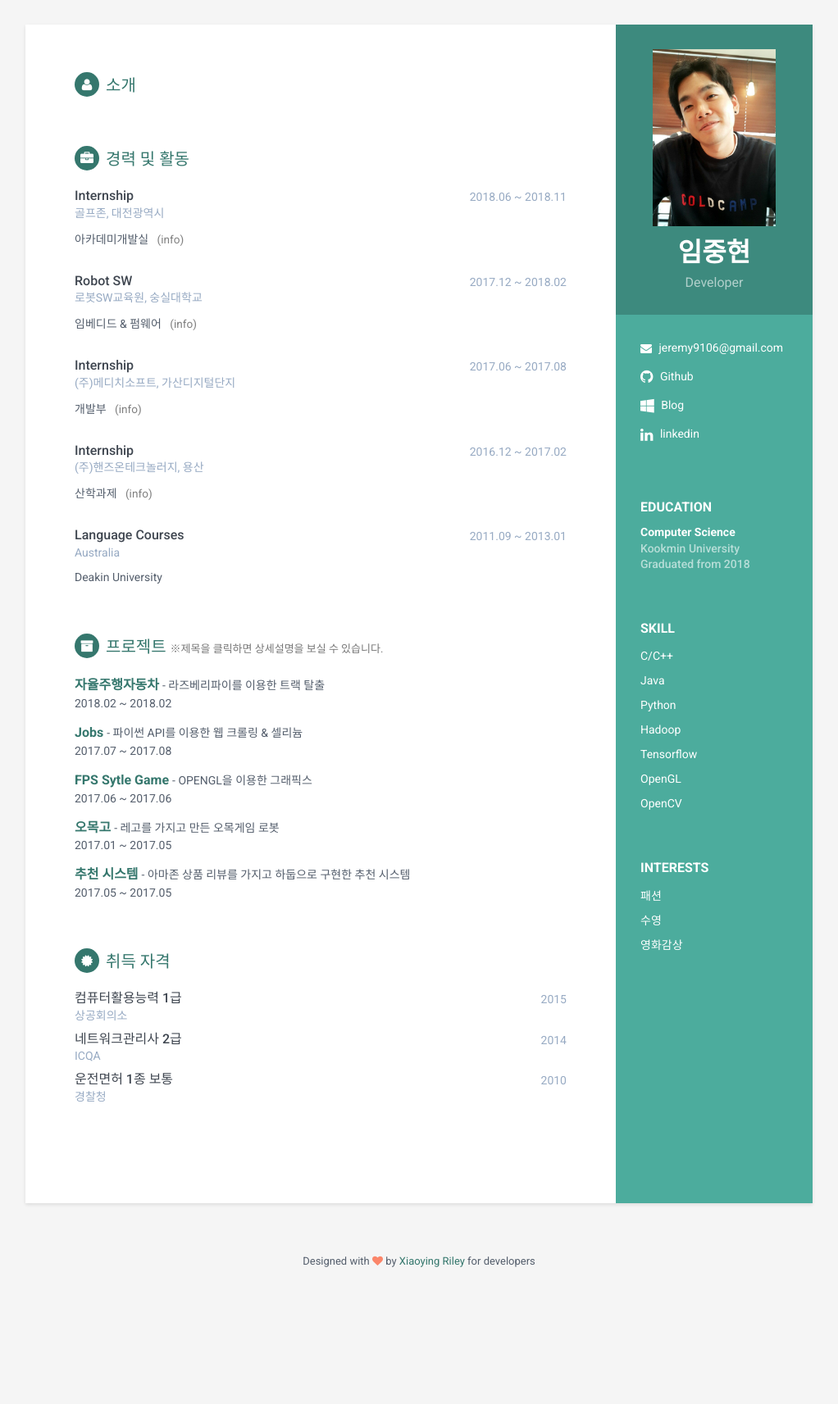
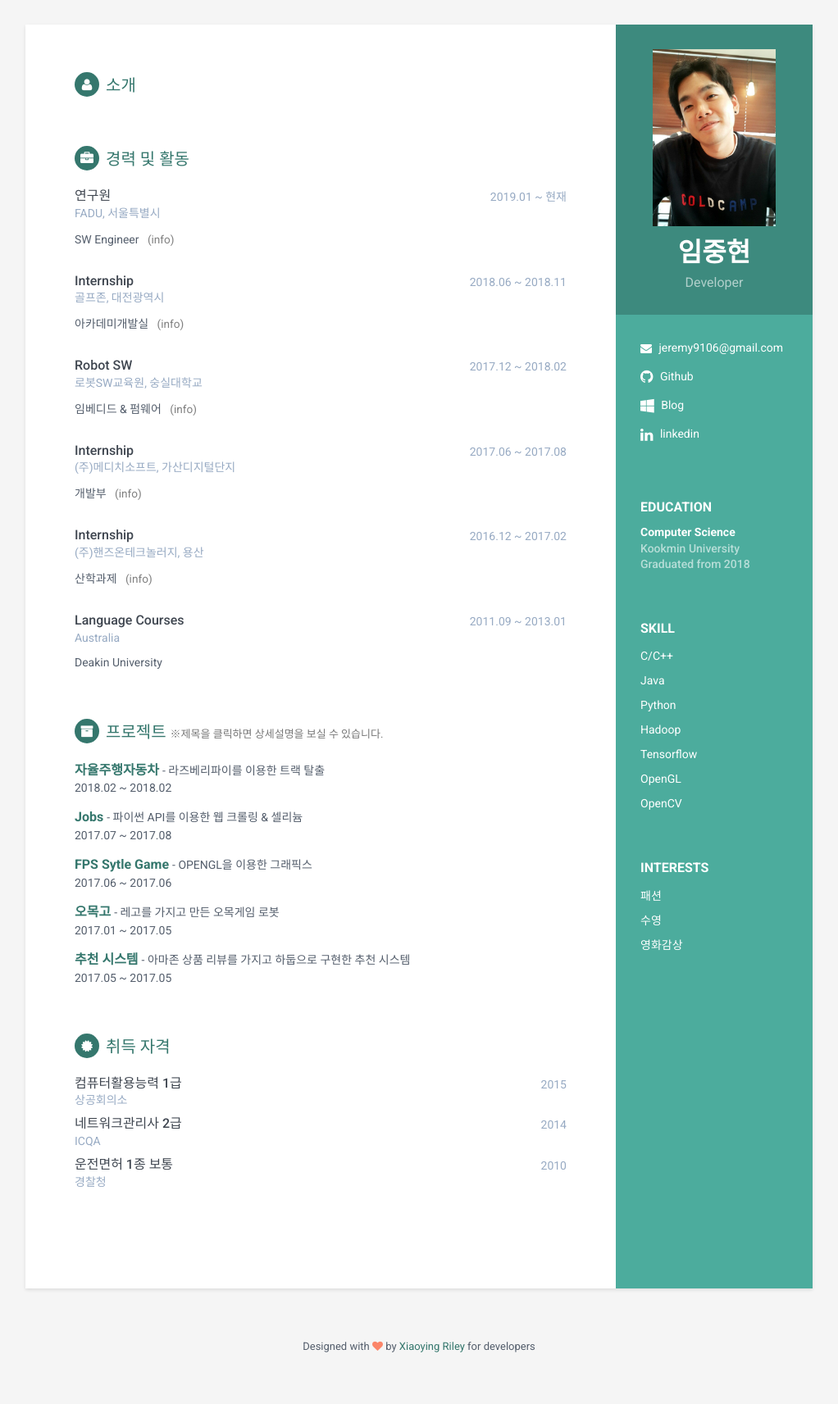
Before and after one commit to rim0621/rim0621.github.io, a Jekyll site: the page index.html, which Jekyll copies as it is, in a window 1280 px wide. Shown: the whole page at 82% size, without its empty margins (129-1151 px from the left). Built offline with Jekyll 4.4.1, drawn with Linux system fonts in a browser that asks for light colours; before the commit the page ends 1610 px from its top, so only the background shows below that.

Commit message:
2018-12-31

```diff
--- a/index.html
+++ b/index.html
@@ -109,6 +109,52 @@
       <!--경력-->
       <section class="section experiences-section">
         <h2 class="section-title"><i class="fa fa-briefcase"></i>경력 및 활동</h2>
+
+        <div class="item">
+          <div class="meta">
+            <div class="upper-row">
+              <h3 class="job-title">연구원</h3>
+              <div class="time">2019.01 ~ 현재</div>
+            </div>
+            <!--//upper-row-->
+            <div class="company">FADU, 서울특별시 </div>
+          </div>
+          <!--//meta-->
+          <div class="details">
+            <p>SW Engineer &nbsp;
+              <span class="project-title">
+     <a class="anchor" data-toggle="modal" data-target="#TODOModal4" style="color:gray"> <small style="cursor:pointer">(info)</small></a>
+     </span>
+              <div id="TODOModal4" class="modal fade" role="dialog">
+                <div class="modal-dialog">
+                  <!-- Modal content-->
+                  <div class="modal-content">
+                    <div class="modal-header">
+                      <button type="button" class="close" data-dismiss="modal">&times;</button>
+                      <h4 class="modal-title">
+                <span class="glyphicon glyphicon-level-up">&nbsp;Assitant</span>
+              </h4>
+                    </div>
+                    <div class="modal-body">
+                      <div class="panel panel-default">
+                        <div class="panel-heading">what to do</div>
+                        <div class="panel-body">
+                          <ul class="normal">
+                            <li> doing.......</li>
+                          </ul>
+                        </div>
+                      </div>
+                    </div>
+                  </div>
+                </div>
+              </div>
+            </p>
+          </div>
+          <!--//details-->
+        </div>
+        <!--//item-->
+        <!--end-->
+<!-- -------------------------------------------------------------------------------------------------------------->
 
                 <div class="item">
                   <div class="meta">
```
